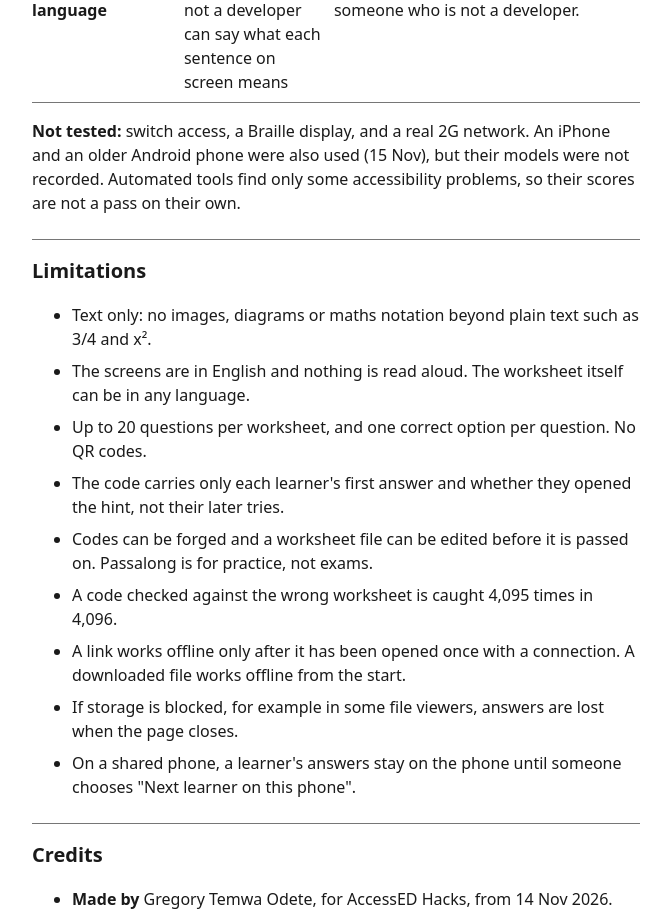
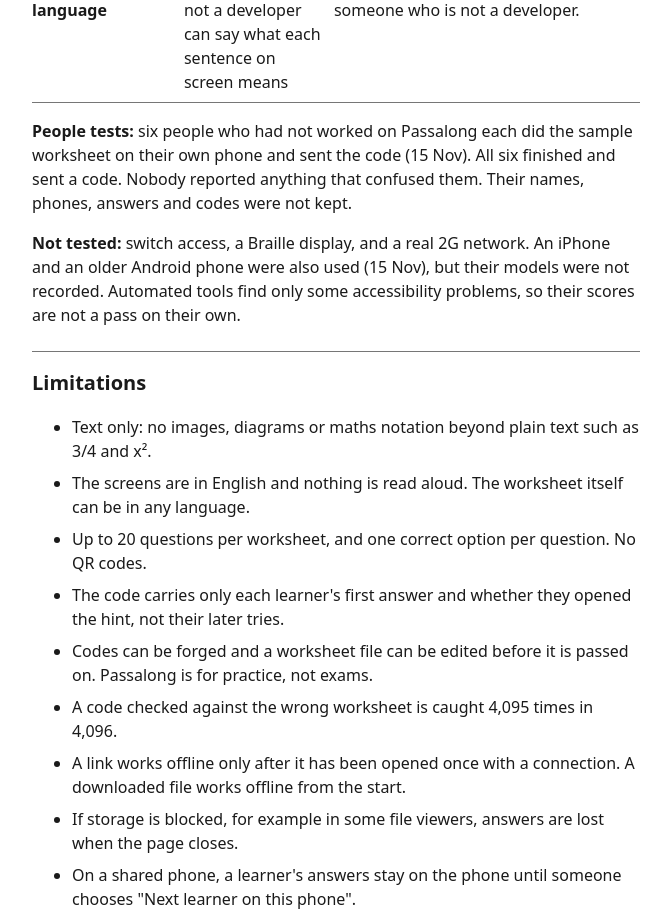
Before and after one commit to youneedgreg/Passalong, a website built with Vite: page about/index.html in a window 1280 px wide. Shown: the part 3687-4606 px from the top of the page, without its empty margins (304-975 px from the left). Built offline with nearby package versions, Linux system fonts and the light colour scheme.

Commit message:
docs(about): record the people tests

```diff
--- a/about/index.html
+++ b/about/index.html
@@ -72,6 +72,7 @@
             </tbody>
           </table>
         </div>
+        <p><strong>People tests:</strong> six people who had not worked on Passalong each did the sample worksheet on their own phone and sent the code (15 Nov). All six finished and sent a code. Nobody reported anything that confused them. Their names, phones, answers and codes were not kept.</p>
         <p><strong>Not tested:</strong> switch access, a Braille display, and a real 2G network. An iPhone and an older Android phone were also used (15 Nov), but their models were not recorded. Automated tools find only some accessibility problems, so their scores are not a pass on their own.</p>
       </section>
 
```
